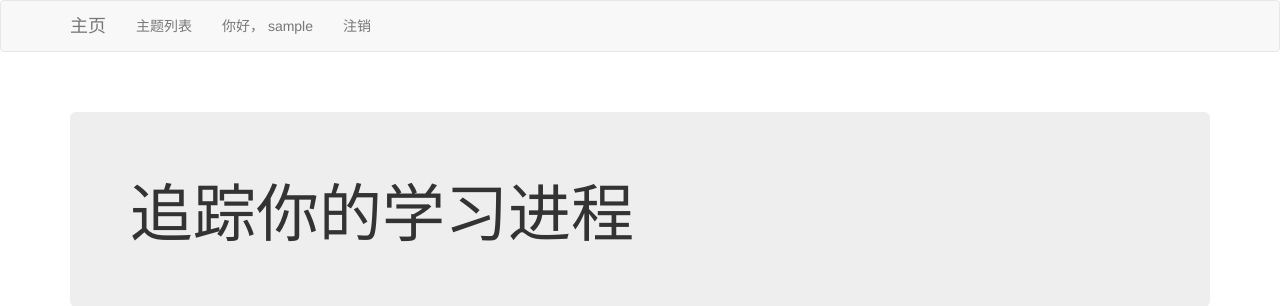
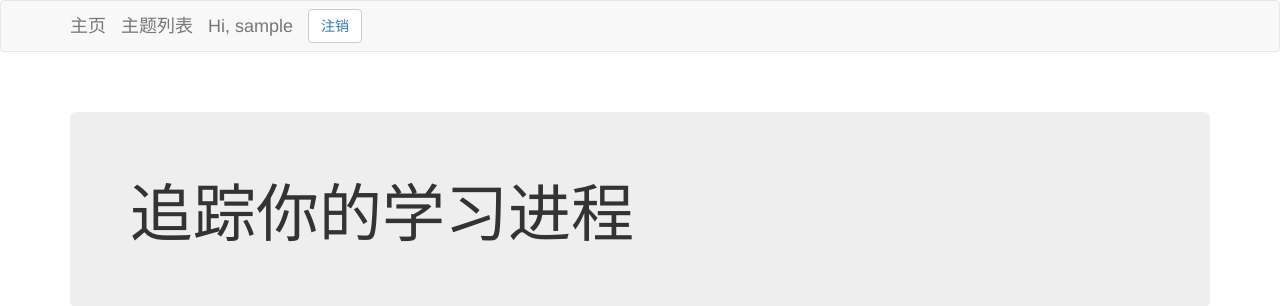
Before and after one commit to kylekaka/learning-log, a Django app: page / in a window 1280 px wide. Shown: the top 306 px of the page. Run offline with Django 3.2, Linux system fonts and the light colour scheme; the visitor is signed in with stand-in values (Sample User, id 1); some libraries are stand-ins or nearby versions.

Commit message:
修改手机页面样式

```diff
--- a/learning_log/settings.py
+++ b/learning_log/settings.py
@@ -14,7 +14,8 @@ SECRET_KEY = '3gjyd-&hih&ngbfvfq(7@$hi6t4d=+1(ff6nz!hjr8)e52w&nw'
 # 安全警告：不要在线上环境中启用调试！
 DEBUG = True
 
-ALLOWED_HOSTS = ['localhost']
+ALLOWED_HOSTS = ['localhost',
+                '192.168.43.235',]
 
 
 # Application definition
--- a/learning_logs/templates/learning_logs/base.html
+++ b/learning_logs/templates/learning_logs/base.html
@@ -27,23 +27,23 @@
                     </button>
                     <a class="navbar-brand" href="{% url 'learning_logs:index' %}">
                     主页</a>
+                    <a class="navbar-brand" href="{% url 'learning_logs:topics' %}">
+                        主题列表</a>
+
+                        {% if user.is_authenticated %}
+                        <a class="navbar-brand" >Hi, {{ user.username }}</a>
+                        <button type="button" class="btn btn-default navbar-btn">
+                        <a href="{% url 'users:logout' %}">注销</a>
+                        </button>
+                        {% else %}
+                        <button type="button" class="btn btn-default navbar-btn">
+                        <a href="{% url 'users:login' %}">登录</a>
+                        </button>
+                        <button type="button" class="btn btn-default navbar-btn">
+                        <a href="{% url 'users:register' %}">注册</a>
+                        </button>
+                        {% endif %}
                 </div>
-
-                <div id="navbar" class="navbar-collapse collapse">
-                    <ul class="nav navbar-nav">
-                        <li><a href="{% url 'learning_logs:topics' %}">主题列表</a></li>
-                    </ul>
-
-                    <ul class="nav navbar-nav ">
-                        {% if user.is_authenticated %}
-                        <li><a>你好， {{ user.username }}</a></li>
-                        <li><a href="{% url 'users:logout' %}">注销</a></li>
-                        {% else %}
-                        <li><a href="{% url 'users:register' %}">注册</a></li>
-                        <li><a href="{% url 'users:login' %}">登录</a></li>
-                        {% endif %}
-                    </ul>
-                </div><!--/.nav-collapse -->
 
             </div>
         </nav>
```
